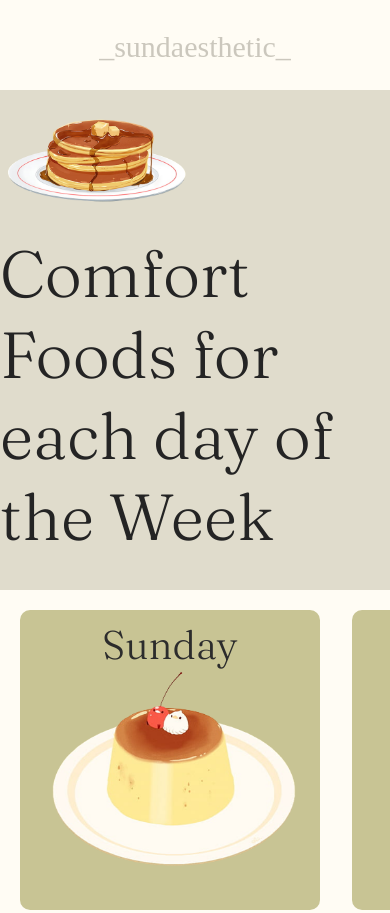
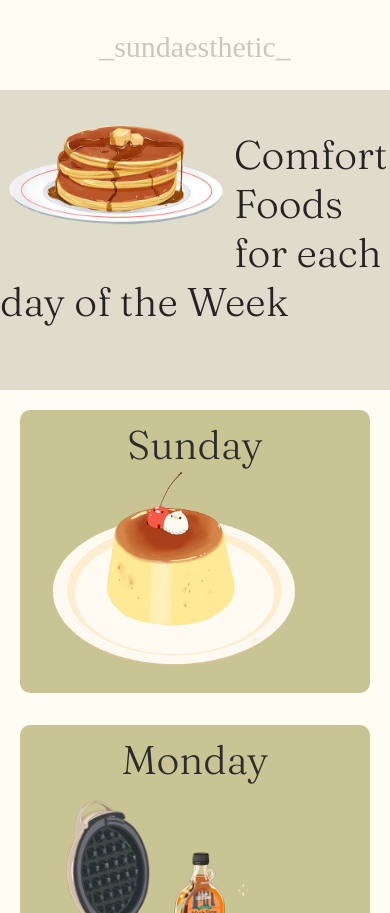
Before and after one commit to ritikalmfao/Sundaesthetic, a plain HTML site: page index.html in a window 390 px wide. Shown: the top 913 px of the page. Drawn offline with Linux system fonts and the light colour scheme; a web font is replaced by a local one.

Commit message:
Update main.css

```diff
--- a/main.css
+++ b/main.css
@@ -159,3 +159,52 @@ body{
   margin: 0px;
   width: 250px;
 }
+@media (max-width:1250px){
+    .pricing-plan{
+        width: 400px;
+        height: 300px;
+    }
+    .container {
+      display: flex;
+      flex-direction: column;
+      height: 100%;
+        }
+        .topcontainer{
+          height: 300px;
+          position: relative;
+          width: 100%;
+          background-color: #e0dccc;
+      }
+      .lineUp{
+        padding-top: 40px;
+        font-weight: 100;
+        color: #242424;
+        margin: 0px;
+        left: 10px;
+        font-family: 'Fraunces', serif;
+        font-size: 40px;
+        margin-bottom: 0px;
+        animation: 2s anim-lineUp ease-out;
+    }
+    @keyframes anim-lineUp {
+      0% {
+        opacity: 0;
+        transform: translateY(80%);
+      }
+      20% {
+        opacity: 0;
+      }
+      50% {
+        opacity: 1;
+        transform: translateY(0%);
+      }
+      100% {
+        opacity: 1;
+        transform: translateY(0%);
+      }
+    }
+    .pancake{
+      float: left;
+      width: 60%;
+    }
+  }
```
